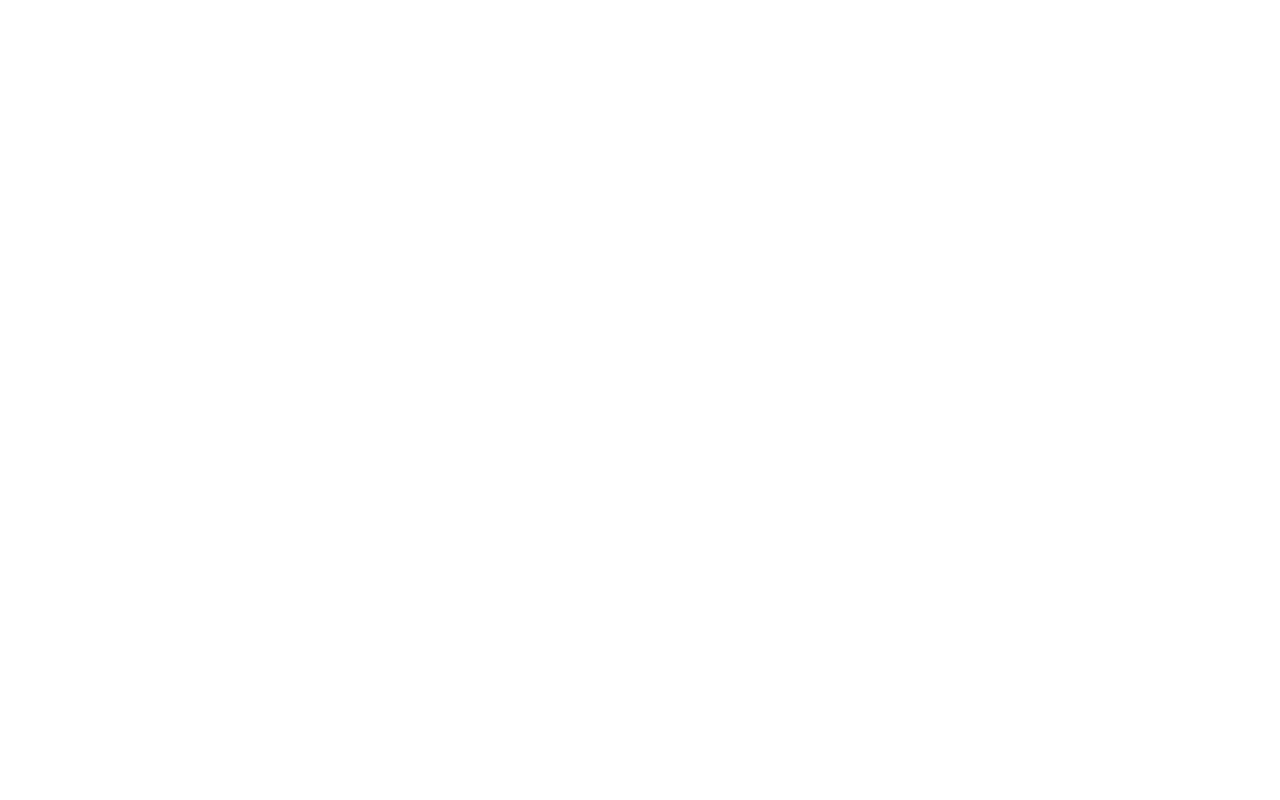
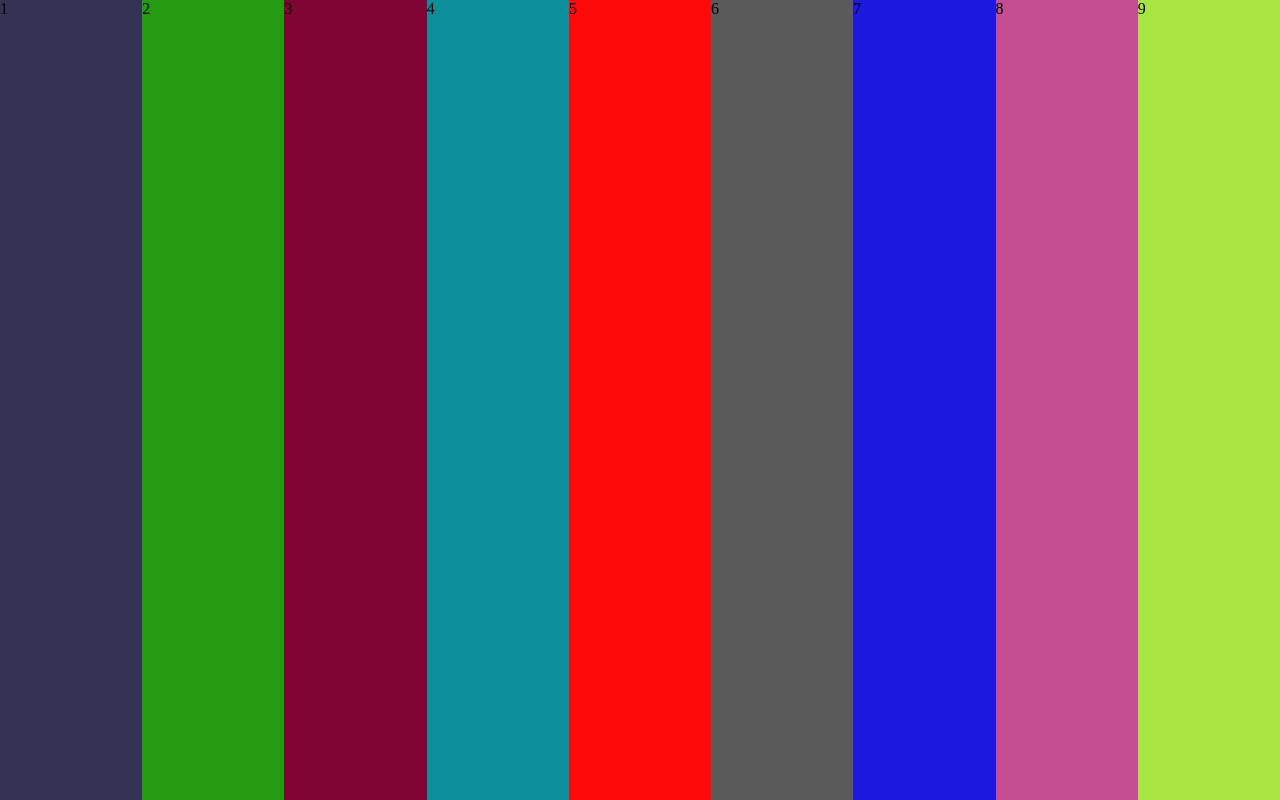
Before and after one commit to SamuelInocencio/display-grid, a plain HTML site: page index.html in a window 1280 px wide. Drawn offline with Linux system fonts and the light colour scheme.

Commit message:
concluida aula Gride template columns

```diff
--- a/index.html
+++ b/index.html
@@ -1,14 +1,26 @@
 <!DOCTYPE html>
-<html lang="en">
+<html lang="pt-br">
 
 <head>
     <meta charset="UTF-8">
     <meta name="viewport" content="width=device-width, initial-scale=1.0">
-    <title>Document</title>
+    <link rel="stylesheet" href="styles.css">
+
+    <title>Grid</title>
 </head>
 
 <body>
-
+    <div class="container">
+        <div class="one space">1</div>
+        <div class="two space">2</div>
+        <div class="three space">3</div>
+        <div class="four space">4</div>
+        <div class="five space">5</div>
+        <div class="six space">6</div>
+        <div class="seven space">7</div>
+        <div class="eight space">8</div>
+        <div class="nine space">9</div>
+    </div>
 </body>
 
 </html>
--- /dev/null
+++ b/styles.css
@@ -0,0 +1,61 @@
+* {
+    margin: 0;
+    padding: 0;
+    box-sizing: border-box;
+}
+
+.container {
+    height: 100vh;
+    width: 100vw;
+    background-color: black;
+    display: grid;
+    grid-template-columns: 100px 100px 100px;
+    grid-template-columns: 20% 20% 20%;
+    grid-template-columns: 1fr 1fr 1fr;
+    grid-template-columns: repeat(3, 200px);
+    grid-template-columns: minmax(200px, 1fr) 1fr 1fr;
+    grid-template-columns: repeat(auto-fit, minmax(100px, auto));
+}
+
+.one {
+    background: #333453;
+}
+
+.two {
+    background: #259b11;
+}
+
+
+.three {
+    background: #800534;
+}
+
+
+.four {
+    background: #0c8f9b;
+}
+
+
+.five {
+    background: #ff0a0a;
+}
+
+
+.six {
+    background: #5A5A5A;
+}
+
+
+.seven {
+    background: #1D18DF;
+}
+
+
+.eight {
+    background: #C54D91;
+}
+
+
+.nine {
+    background: #A7E641;
+}
```
